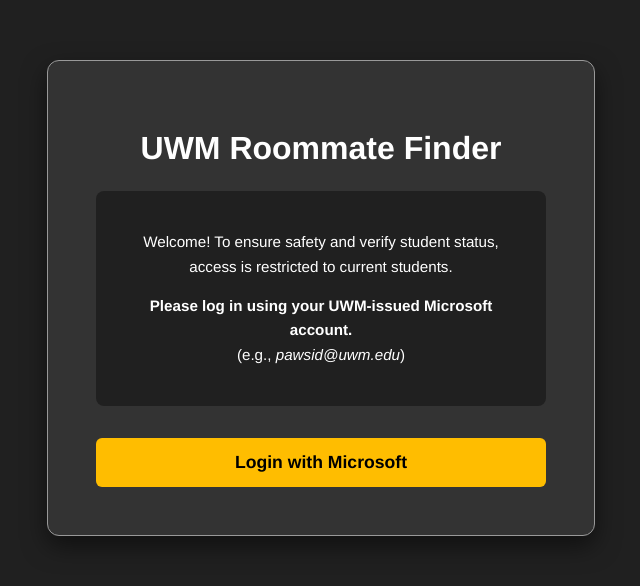
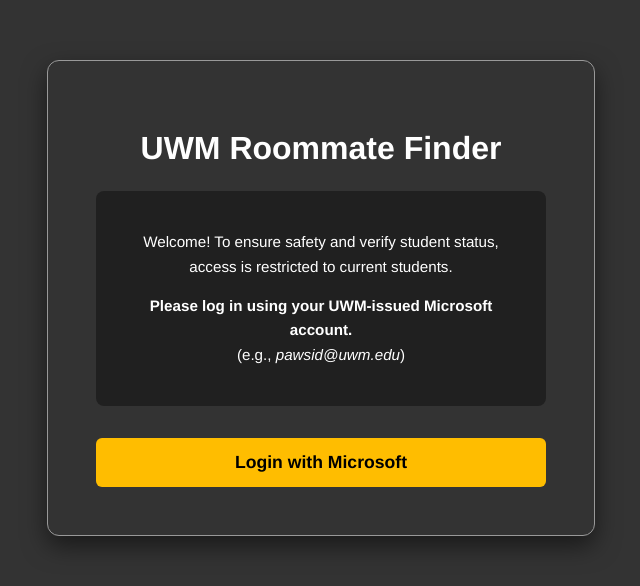
Before and after one commit to carterpiepenburg1/uwmroommatefinder, a React (Vite) app in the folder frontend/: page / in a window 1280 px wide. Shown: the part 102-688 px from the top of the page, without its empty margins (319-959 px from the left). Built offline with nearby package versions, Linux system fonts and the light colour scheme.

Commit message:
CSS update

```diff
--- a/frontend/src/styles/ProfileSetupForm.css
+++ b/frontend/src/styles/ProfileSetupForm.css
@@ -10,10 +10,7 @@
 .app-container {
   display: flex;
   justify-content: center;
-  align-items: center;
-  min-height: 100vh;
-  /* Technically the text color lol */
-  background-color: #202020;
+  background-color: #333333;
 }
 
 .form-card {
@@ -62,3 +59,7 @@
   transform: translateY(-2px);
   box-shadow: 0 4px 15px rgba(255, 189, 0, 0.4);
 }
+
+label {
+  color: white;
+}
```
